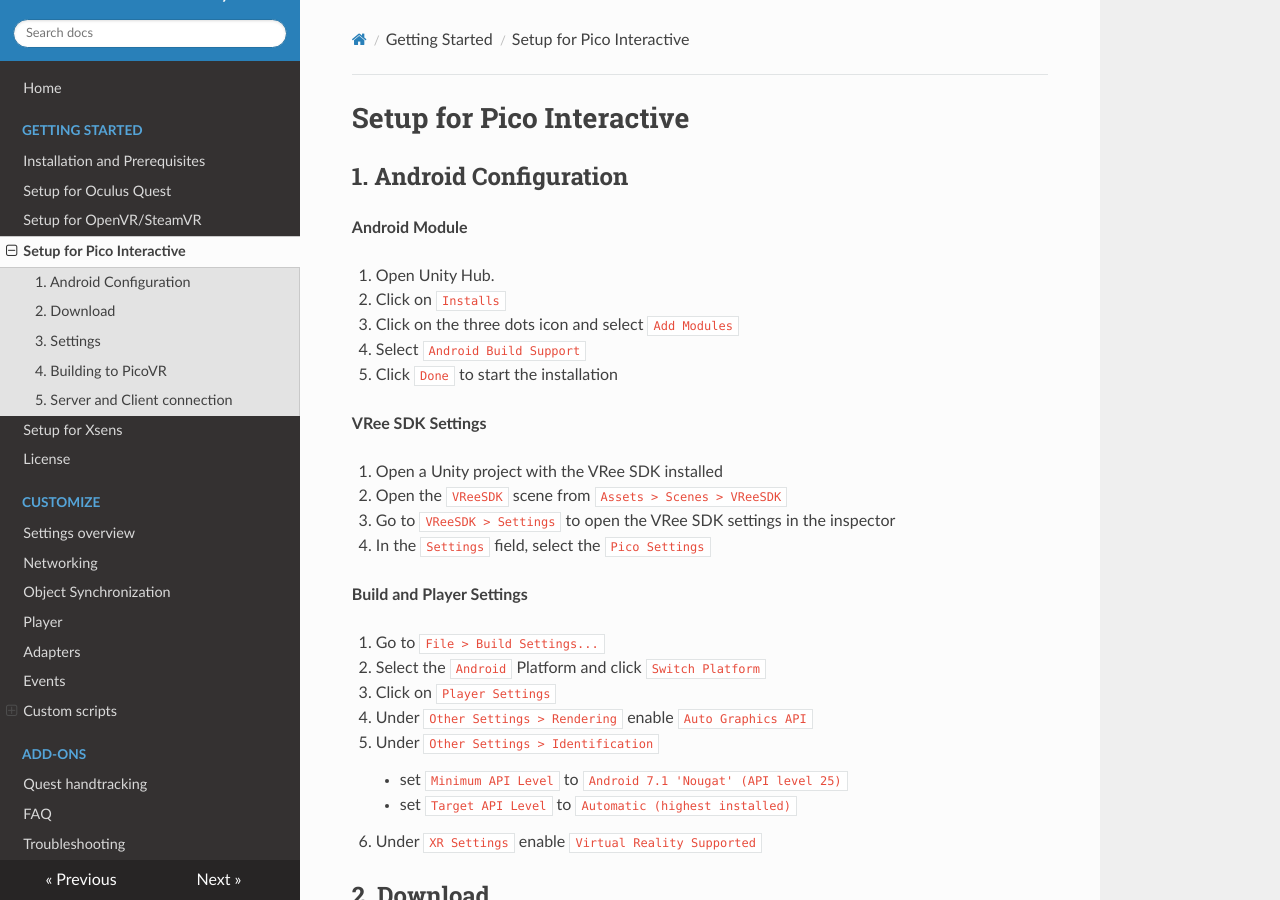
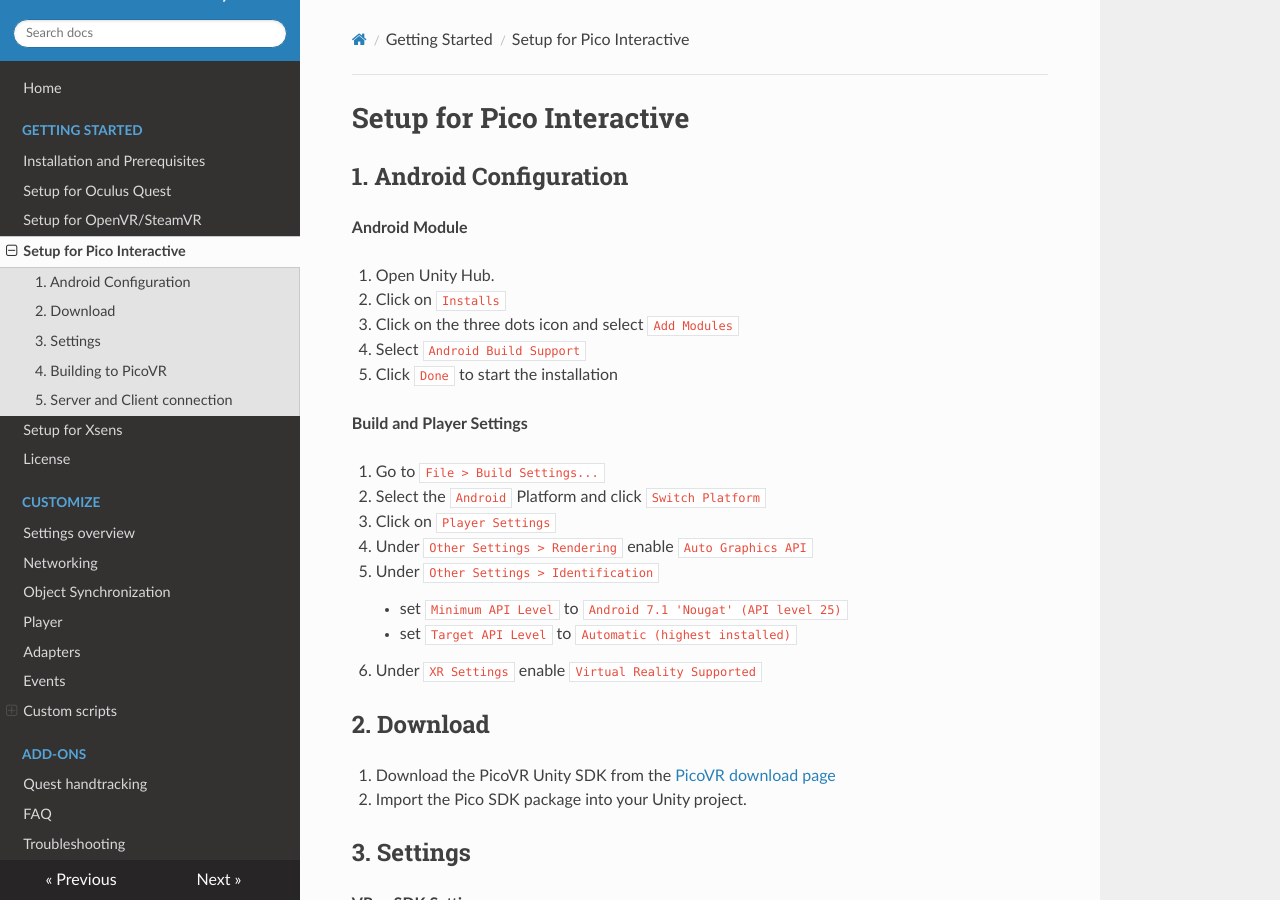
Before and after one commit to vree-sdk/documentation, an MkDocs documentation site: the page built from docs/getting-started-pico.md, in a window 1280 px wide and 900 px high. Built offline with MkDocs 1.6.1, drawn with Linux system fonts in a browser that asks for light colours; nearby versions of some CDN libraries.

Commit message:
- Removed duplicate settings text

```diff
--- a/docs/getting-started-pico.md
+++ b/docs/getting-started-pico.md
@@ -9,13 +9,6 @@
   1. Click on the three dots icon and select `Add Modules`
   1. Select `Android Build Support`
   1. Click `Done` to start the installation
-
-**VRee SDK Settings**
-
-  1. Open a Unity project with the VRee SDK installed
-  1. Open the `VReeSDK` scene from `Assets > Scenes > VReeSDK`
-  1. Go to `VReeSDK > Settings` to open the VRee SDK settings in the inspector
-  1. In the `Settings` field, select the `Pico Settings`
 
 **Build and Player Settings**
 
```
